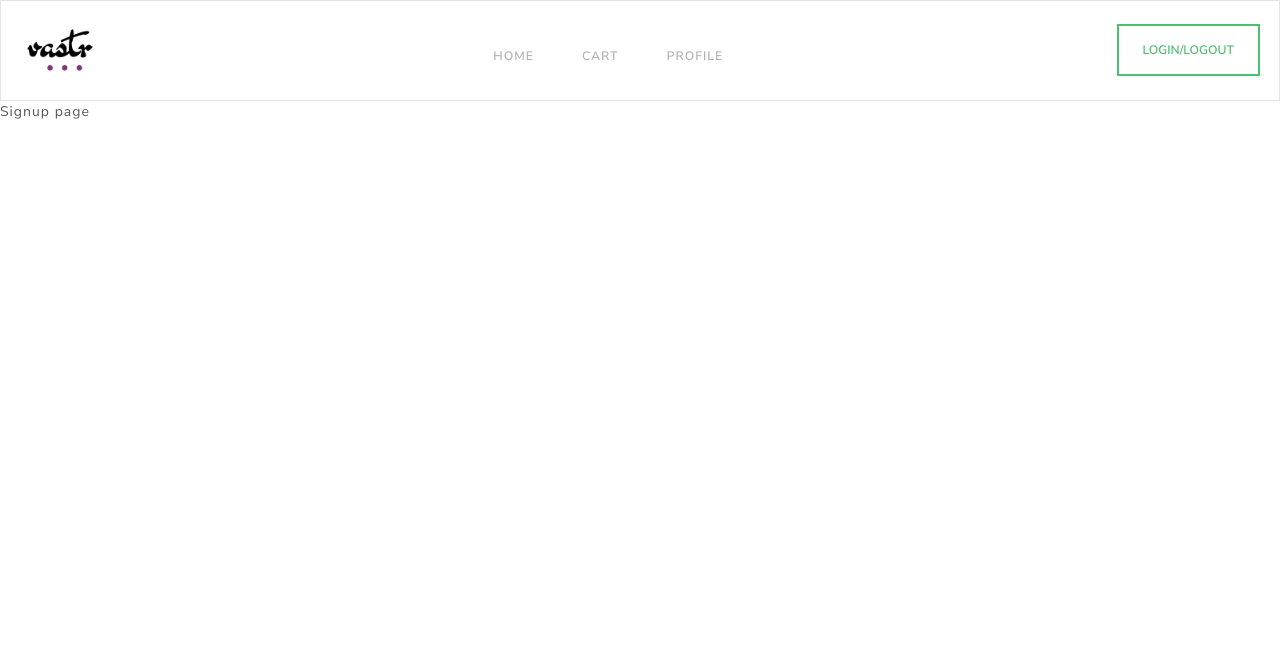
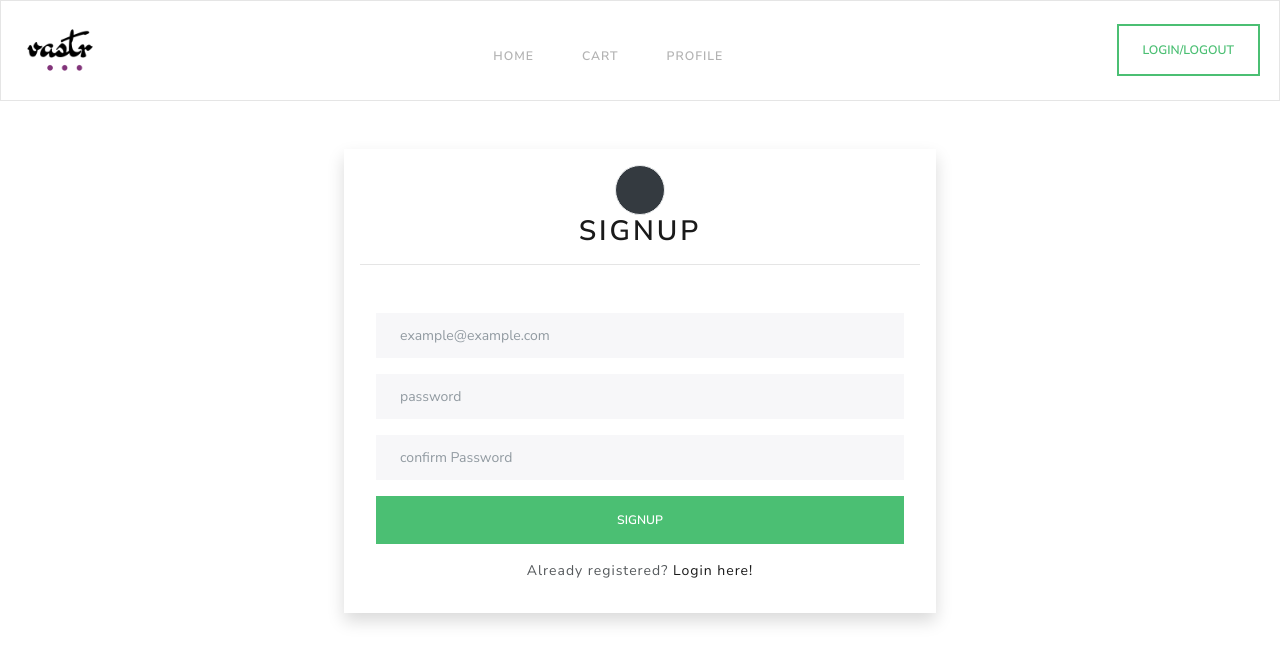
Before and after one commit to rohitpandit/vastr-client, a React (Create React App) app: page /signup in a window 1280 px wide. Shown: the top 664 px of the page. Built offline with nearby package versions, Linux system fonts and the light colour scheme.

Commit message:
add signup page

```diff
--- a/src/pages/signup/Signup.js
+++ b/src/pages/signup/Signup.js
@@ -1,12 +1,84 @@
-import React, { Fragment } from 'react';
+import React, { useState } from 'react';
+import { Link } from 'react-router-dom';
+import { ToastContainer, toast } from 'react-toastify';
+import 'react-toastify/dist/ReactToastify.css';
 import Navbar from '../../components/navbar/Navbar';
+import classes from './Signup.module.css';
 
 const Signup = () => {
+	const [email, setEmail] = useState('');
+	const [password, setPassword] = useState('');
+	const [confirmPassword, setConfirmPassword] = useState('');
+
+	const onSubmit = (e) => {
+		e.preventDefault();
+
+		//removing spaces from email and password
+		setEmail((email) => email.trim());
+		setPassword((password) => password.trim());
+		setConfirmPassword((confirmPassword) => confirmPassword.trim());
+
+		if (!email || !password || !confirmPassword) {
+			toast.error('Enter all the entries');
+			return;
+		}
+
+		if (password !== confirmPassword) {
+			toast.error('Passwords did not match');
+			return;
+		}
+
+		return;
+	};
+
 	return (
-		<Fragment>
+		<div className={classes.page}>
 			<Navbar />
-			<div>Signup page</div>
-		</Fragment>
+			<ToastContainer />
+			<div className='p-5'>
+				<div className='container bg-white p-3 w-50 shadow '>
+					<div className='d-flex justify-content-center'>
+						<i class='far fa-user fa-5x m-auto p-4 text-white bg-dark border rounded-circle'></i>
+					</div>
+					<h2 className='text-center'>Signup</h2>
+					<hr />
+					<form className='p-3' onSubmit={onSubmit}>
+						<input
+							type='email'
+							className='form-control my-3'
+							placeholder='example@example.com'
+							value={email}
+							onChange={(e) => setEmail(e.target.value)}
+							required
+						/>
+						<input
+							type='password'
+							className='form-control my-3'
+							placeholder='password'
+							value={password}
+							onChange={(e) => setPassword(e.target.value)}
+							required
+							minLength='6'
+						/>
+						<input
+							type='password'
+							className='form-control my-3'
+							placeholder='confirm Password'
+							value={confirmPassword}
+							onChange={(e) => setPassword(e.target.value)}
+							required
+							minLength='6'
+						/>
+						<button type='submit' className='btn btn-success btn-block'>
+							Signup
+						</button>
+					</form>
+					<p className='text-center'>
+						Already registered? <Link to='/login'>Login here!</Link>
+					</p>
+				</div>
+			</div>
+		</div>
 	);
 };
 
--- a/src/pages/signup/Signup.module.css
+++ b/src/pages/signup/Signup.module.css
@@ -0,0 +1,4 @@
+.page {
+	min-height: 100vh;
+	max-height: 100%;
+}
```
